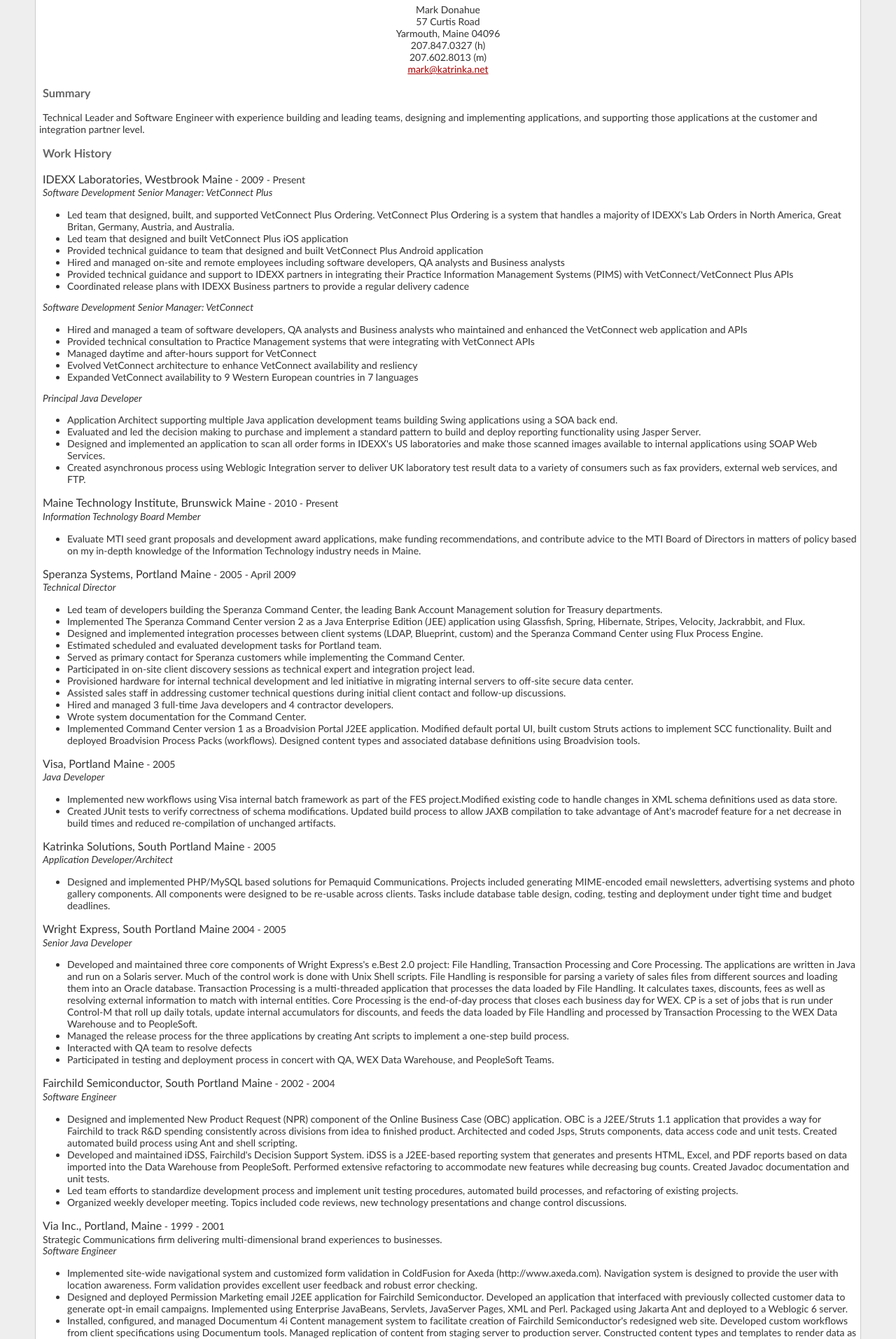
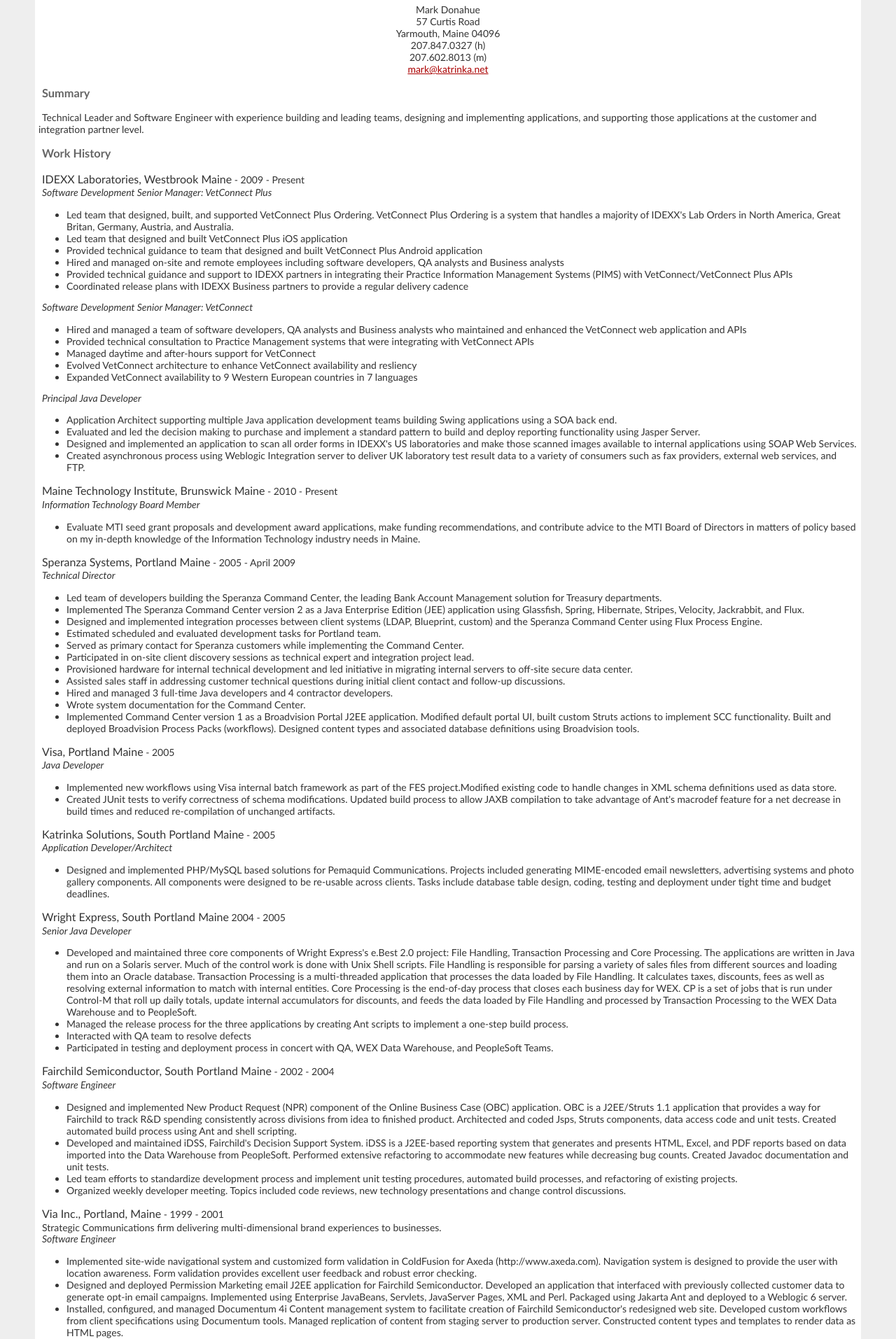
Before and after one commit to mdonahue/websites, a PHP site: page /mark/index.html in a window 1280 px wide. Shown: the top 1913 px of the page at 70% size. Run offline with PHP 8.4, Linux system fonts and the light colour scheme.

Commit message:
border for PDF generation

```diff
--- a/katrinka/mark/resume.css
+++ b/katrinka/mark/resume.css
@@ -11,9 +11,9 @@
     margin-right: 50px;
     margin-left: 50px;
     background: white;
-    border-left: 1px solid #ccc;
+    /*border-left: 1px solid #ccc;
     border-right: 1px solid #ccc;
-    border-bottom: 1px solid #ccc;
+    border-bottom: 1px solid #ccc;*/
     padding: 5px;
 }
 
```
